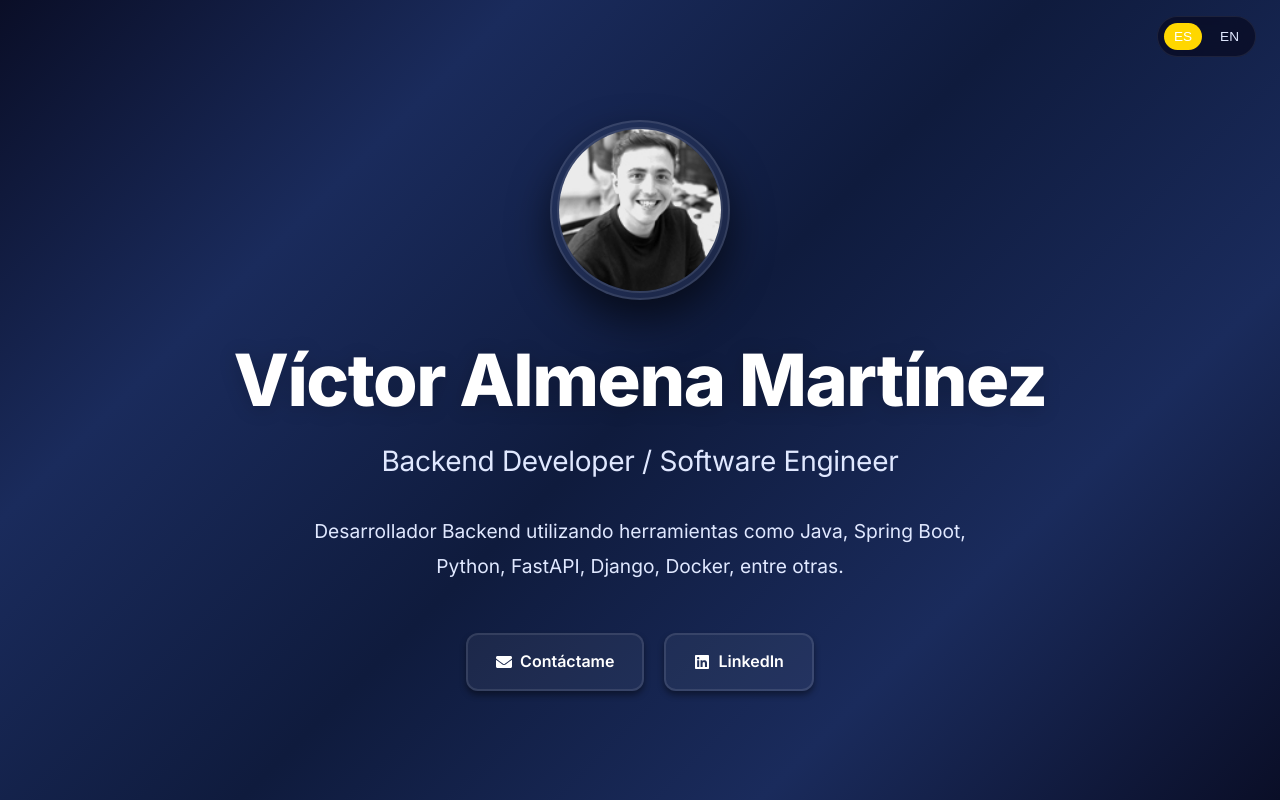
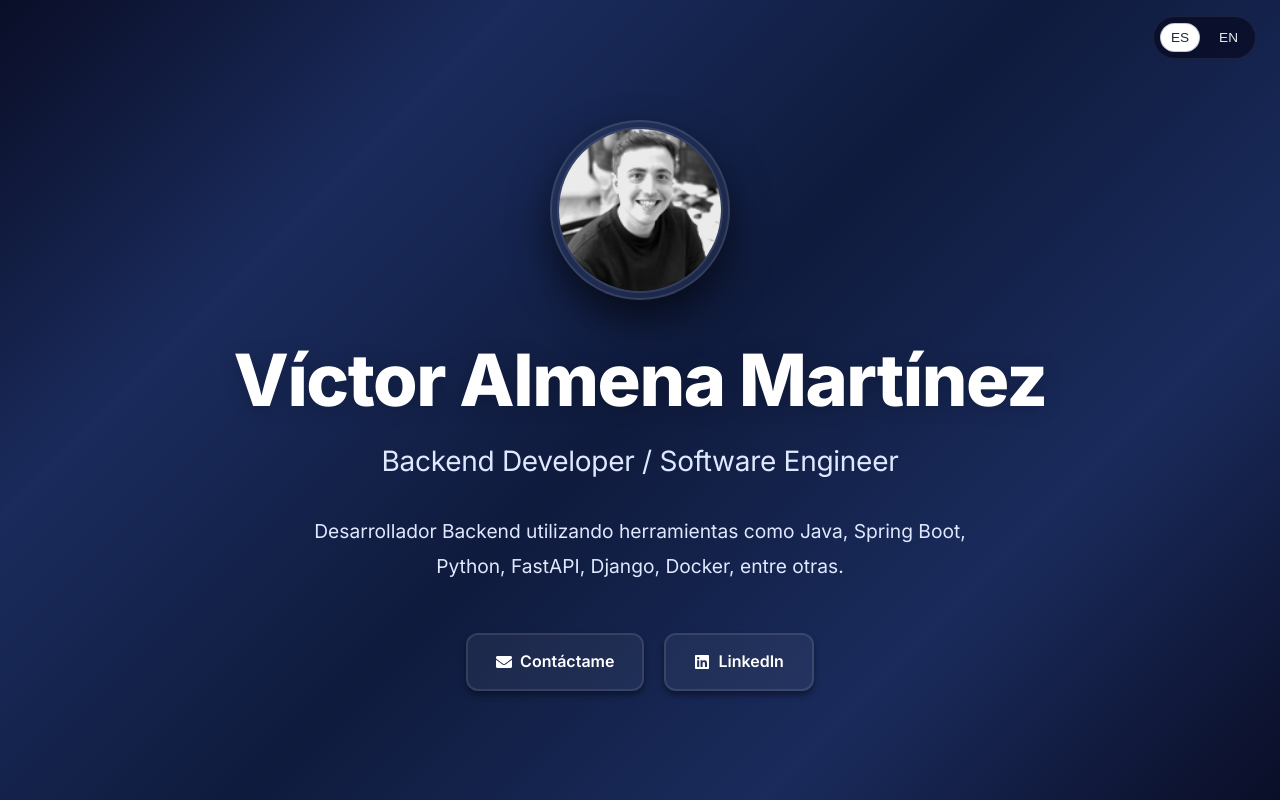
Before and after one commit to VictorAlmena/Portfolio, a React (Vite) app: page / in a window 1280 px wide. Shown: the top 800 px of the page. Built offline with nearby package versions, Linux system fonts and the light colour scheme.

Commit message:
style: update language switcher button styles

```diff
--- a/src/App.css
+++ b/src/App.css
@@ -26,17 +26,19 @@
 .language-switcher-button {
   border: none;
   background: transparent;
-  color: var(--text-secondary);
+  color: #e5e7eb;
   font-size: 0.85rem;
   font-weight: 500;
   padding: 6px 10px;
   border-radius: 999px;
   cursor: pointer;
+  border: 1px solid transparent;
 }
 
 .language-switcher-button.active {
-  background: var(--accent-color, #4f46e5);
-  color: #ffffff;
+  background: #ffffff;
+  color: #1e293b;
+  border-color: rgba(148, 163, 184, 0.6);
 }
 
 /* Estilos globales para mejor tipografía */
```
